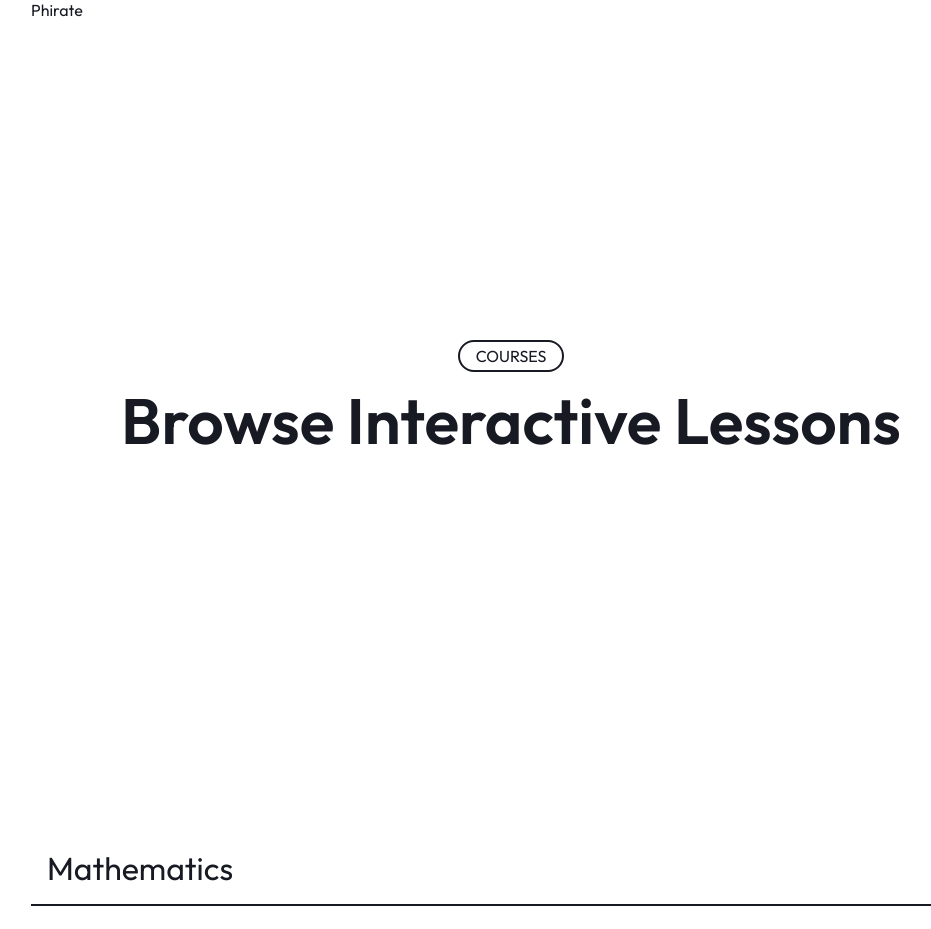
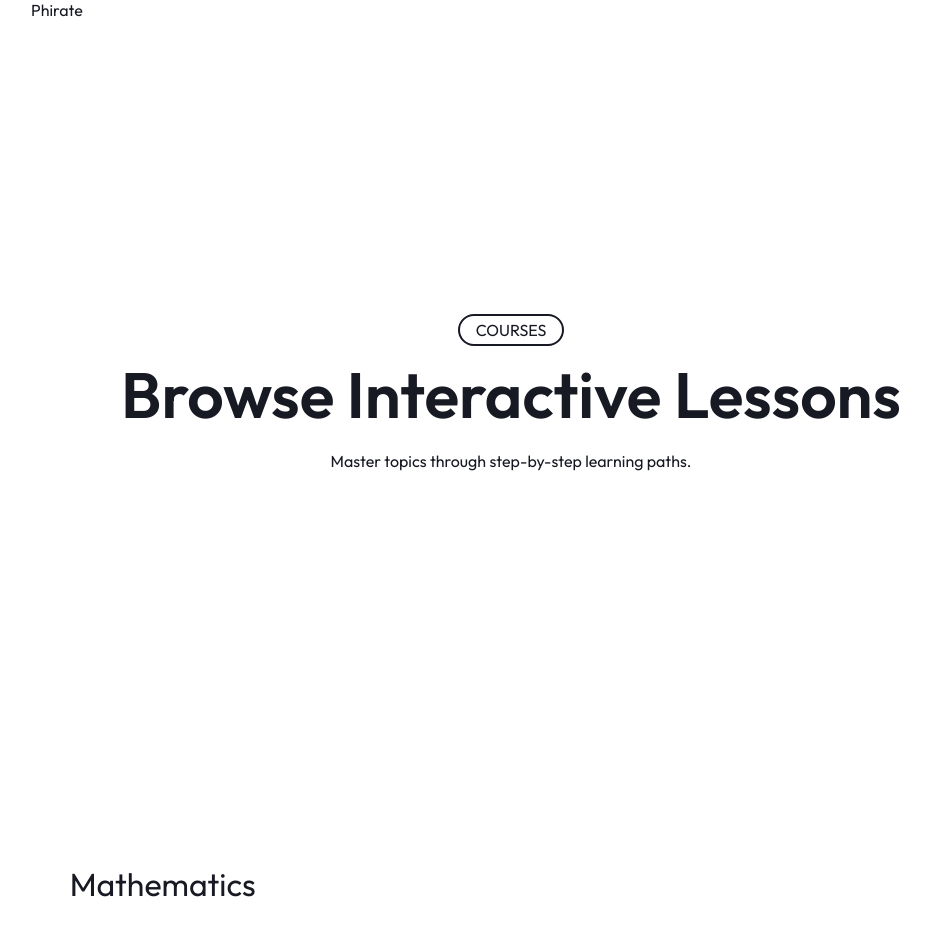
Before and after one commit to phirate/website, a SvelteKit app: page /courses in a window 1280 px wide. Shown: the top 929 px of the page, without its empty margins (129-1060 px from the left). Built offline with nearby package versions, Linux system fonts and the light colour scheme.

Commit message:
added material symbols

```diff
--- a/src/app.html
+++ b/src/app.html
@@ -6,6 +6,10 @@
     <meta name="viewport" content="width=device-width, initial-scale=1" />
     <link rel="preconnect" href="https://fonts.googleapis.com" />
     <link rel="preconnect" href="https://fonts.gstatic.com" crossorigin />
+    <link
+      rel="stylesheet"
+      href="https://fonts.googleapis.com/css2?family=Material+Symbols+Rounded:opsz,wght,FILL,GRAD@20..48,100..700,0..1,-50..200"
+    />
     <link
       href="https://fonts.googleapis.com/css2?family=Outfit:wght@100..900&display=swap"
       rel="stylesheet"
--- a/src/lib/components/Accordion.svelte
+++ b/src/lib/components/Accordion.svelte
@@ -10,7 +10,10 @@
 </script>
 
 <div class="accordion">
-  <span class="summary" on:click={click}>{title}</span>
+  <span class="summary" on:click={click}>
+    <img src="" alt="">
+    {title}
+  </span>
   {#if open}
     <div class="details" transition:slide>
       <slot></slot>
@@ -29,13 +32,13 @@
 
   .summary {
     box-sizing: border-box;
-    padding: 16px;
+    padding: 32px;
     font-size: 32px;
     cursor: pointer;
   }
 
   .details {
     box-sizing: border-box;
-    padding: 16px 32px 32px;
+    padding: 0 32px 32px;
   }
 </style>
--- a/src/routes/courses/+page.svelte
+++ b/src/routes/courses/+page.svelte
@@ -32,6 +32,7 @@
   {#if ready}
     <span id="pill" transition:fly={{ y: -32, duration: 1000 }}>Courses</span>
     <h1 transition:fly={{ y: -32, duration: 1000, delay: 500 }}>Browse Interactive Lessons</h1>
+    <p>Master topics through step-by-step learning paths.</p>
   {/if}
 </section>
 <section class="auto">
```
Also changed, not shown: src/lib/components/Icon.svelte (added, +13 -0 lines).
